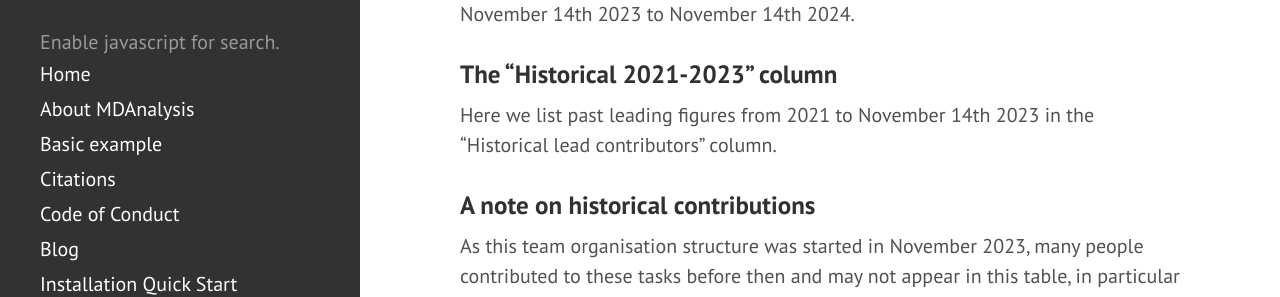
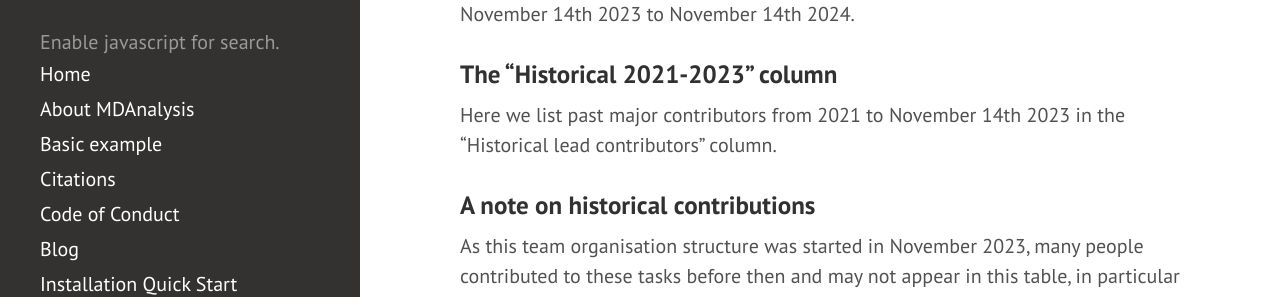
Before and after one commit to MDAnalysis/MDAnalysis.github.io, a Jekyll site: the page built from pages/team.md, in a window 1280 px wide and 900 px high, scrolled down 422 px. Shown: the part 158-455 px from the top of the window. Built offline with Jekyll 4.4.1, drawn with Linux system fonts in a browser that asks for light colours; comment, search, counter and statistics services are not loaded.

Commit message:
change "leading figures" wording

```diff
--- a/pages/team.md
+++ b/pages/team.md
@@ -15,7 +15,7 @@ This lists all those who are currently responsible for a particular role, from N
 
 ### The "Historical 2021-2023" column
 
-Here we list past leading figures from 2021 to November 14th 2023 in the "Historical lead contributors" column.
+Here we list past major contributors from 2021 to November 14th 2023 in the "Historical lead contributors" column.
 
 ### A note on historical contributions
 
```
